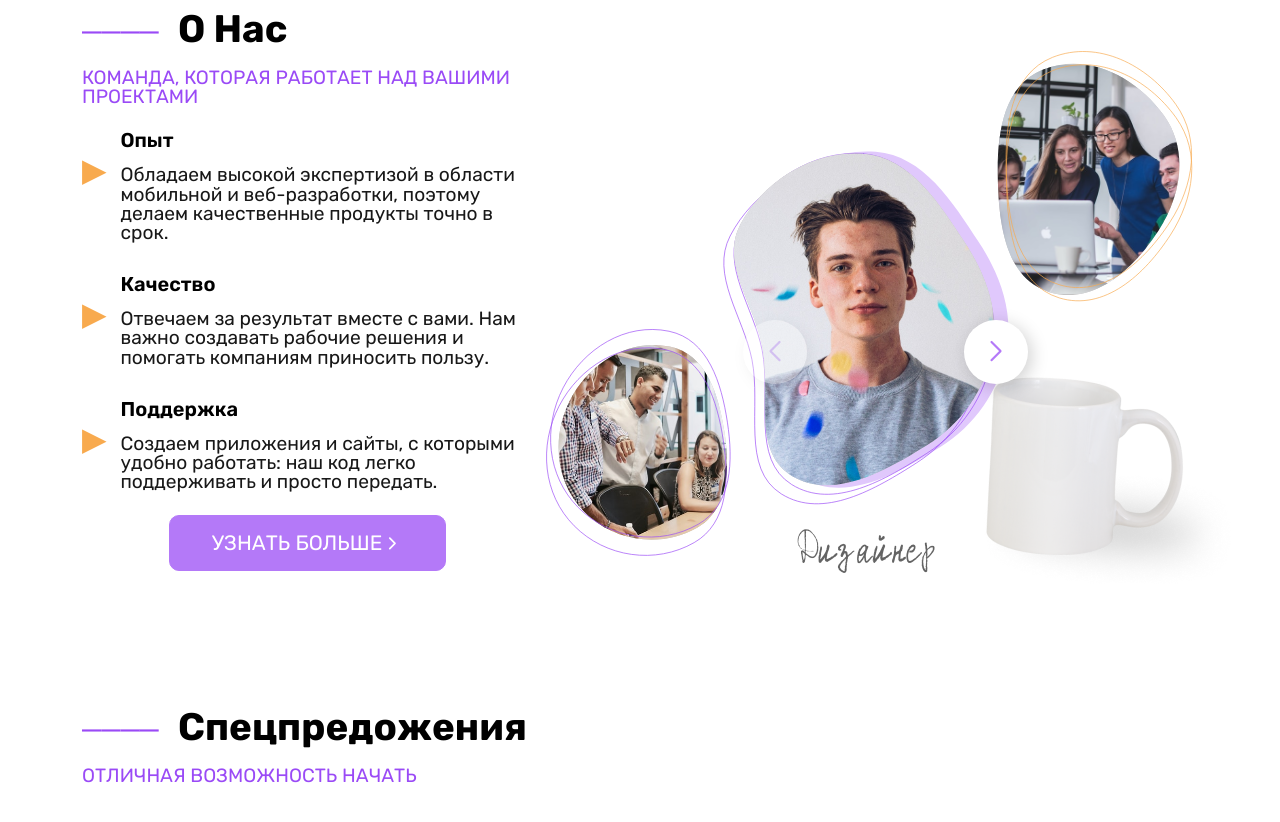
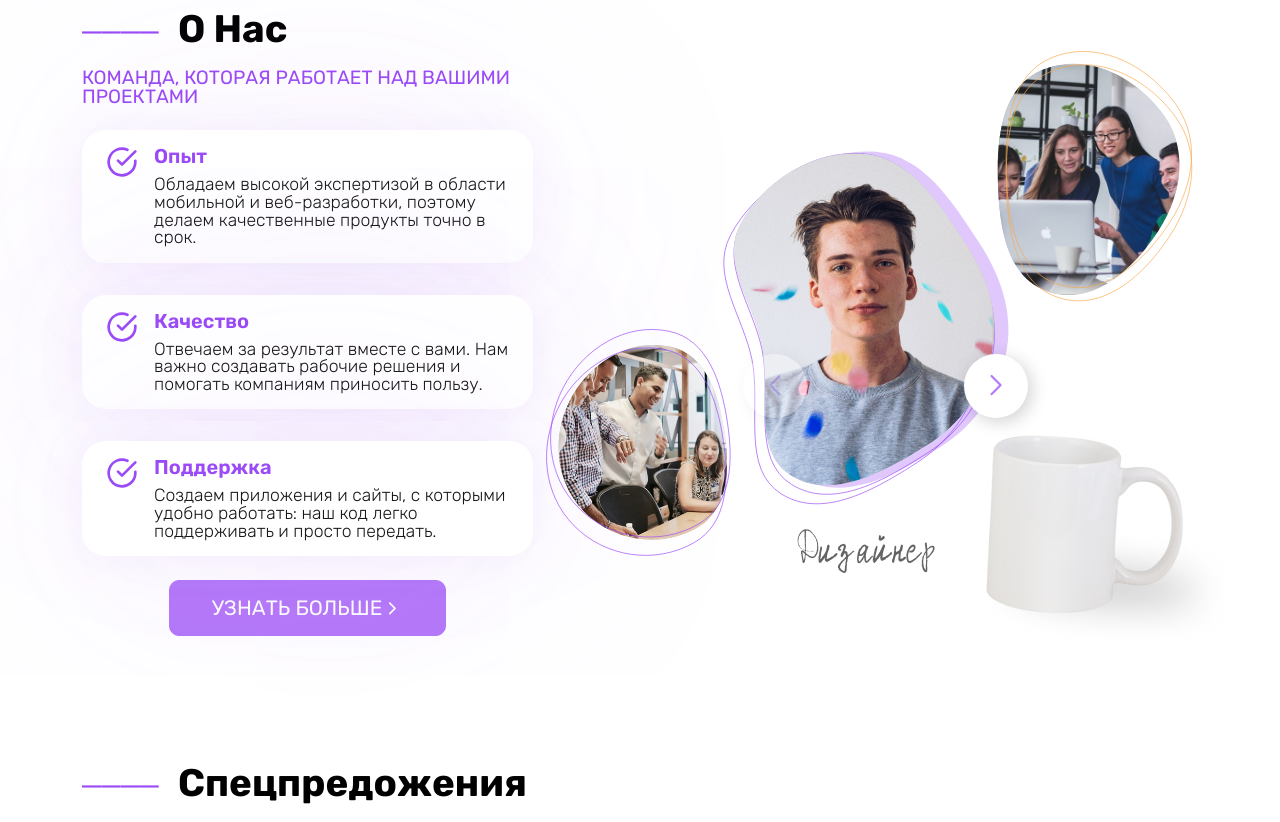
Before and after one commit to PIaiX/plaix, a React (Create React App) app: page / in a window 1280 px wide. Shown: the part 2120-2942 px from the top of the page. Built offline with nearby package versions, Linux system fonts and the light colour scheme.

Commit message:
section 4 changes

```diff
--- a/src/assets/style.css
+++ b/src/assets/style.css
@@ -473,6 +473,10 @@ h6 {
   color: #636363;
 }
 
+.flex-1 {
+  flex: 1;
+}
+
 @media (min-width: 1680px) {
   .container.custom-container {
     max-width: 1600px;
@@ -935,16 +939,12 @@ header .services .level-2 nav img {
   }
 }
 .sec-home-4 ul li {
-  padding-left: 2.4em;
+  background-color: #fff;
+  box-shadow: 0px 4px 357px rgba(180, 121, 248, 0.15), 0px 0.500862px 44.7019px rgba(180, 121, 248, 0.1);
+  border-radius: 1.5em;
+  padding: 1em 1.5em;
   position: relative;
-}
-.sec-home-4 ul li::before {
-  content: "▶";
-  color: #F8AA4E;
-  font-size: 2em;
-  position: absolute;
-  top: 1em;
-  left: 0em;
+  display: flex;
 }
 .sec-home-4 ul li:not(:first-child) {
   margin-top: 2em;
@@ -954,14 +954,24 @@ header .services .level-2 nav img {
     margin-top: 1.25em;
   }
 }
+.sec-home-4 ul li svg {
+  font-size: 2em;
+  margin-right: 0.5em;
+  color: #9A4AF6;
+}
 .sec-home-4 ul li h3 {
-  margin-bottom: 0.75em;
+  color: #9A4AF6;
+  margin-bottom: 0.5em;
   text-align: left;
 }
 @media (max-width: 575px) {
   .sec-home-4 ul li h3 {
     margin-bottom: 0.25em;
   }
+}
+.sec-home-4 ul li p {
+  font-size: 1.1em;
+  font-weight: 300;
 }
 @media (max-width: 575px) {
   .sec-home-4 ul li p {
--- a/src/assets/style.scss
+++ b/src/assets/style.scss
@@ -392,6 +392,8 @@ h6 {
 .script {font-family: $font-script;}
 .gray {color: $gray;}
 
+.flex-1 {flex: 1;}
+
 .container.custom-container {
     @media (min-width: 1680px){
         max-width: 1600px;
@@ -767,31 +769,34 @@ header {
     }
     ul {
         li {
-            padding-left: 2.4em;
+            background-color: #fff;
+            box-shadow: 0px 4px 357px rgba($color: $color-1, $alpha: .15), 0px 0.500862px 44.7019px rgba($color: $color-1, $alpha: .1);
+            border-radius: 1.5em;
+            padding: 1em 1.5em;
             position: relative;
-            &::before {
-                content: '▶';
-                color: $color-2;
-                font-size: 2em;
-                position: absolute;
-                top: 1em;
-                left: 0em;
-
-            }
             &:not(:first-child){
                 margin-top: 2em;
                 @media (max-width: 575px){
                     margin-top: 1.25em;
                 }
             }
+            display: flex;
+            svg {
+                font-size: 2em;
+                margin-right: .5em;
+                color: $color-4;
+            }
             h3 {
-                margin-bottom: .75em;
+                color: $color-4;
+                margin-bottom: .5em;
                 text-align: left;
                 @media (max-width: 575px){
                     margin-bottom: .25em;
                 }
             }
             p {
+                font-size: 1.1em;
+                font-weight: 300;
                 @media (max-width: 575px){
                     font-weight: 300;
                 }
--- a/src/pages/Home.jsx
+++ b/src/pages/Home.jsx
@@ -17,7 +17,7 @@ import stack from '../assets/imgs/stack.svg'
 import plant from '../assets/imgs/plant.png'
 import pencil from '../assets/imgs/pencil.png'
 import cup from '../assets/imgs/bg/bg-2.png'
-import { FiChevronRight } from "react-icons/fi"
+import { FiChevronRight, FiAward, FiHeadphones, FiCheckCircle } from "react-icons/fi"
 import {ReactComponent as Logo} from '../assets/imgs/logo.svg'
 import ArticlePreview from '../components/ArticlePreview'
 import FormCallback from '../components/FormCallback'
@@ -109,16 +109,25 @@ const Home = () => {
                                 <Col xl={10}>
                                     <ul className="list-unstyled">
                                         <li>
-                                            <h3>Опыт</h3>
-                                            <p className='fs-12'>Обладаем высокой экспертизой в области мобильной и веб-разработки, поэтому делаем качественные продукты точно в срок.</p>
+                                            <FiCheckCircle/>
+                                            <div className='flex-1'>
+                                                <h3>Опыт</h3>
+                                                <p>Обладаем высокой экспертизой в области мобильной и веб-разработки, поэтому делаем качественные продукты точно в срок.</p>
+                                            </div>
                                         </li>
                                         <li>
-                                            <h3>Качество</h3>
-                                            <p className='fs-12'>Отвечаем за результат вместе с вами. Нам важно создавать рабочие решения и помогать компаниям приносить пользу.</p>
+                                            <FiCheckCircle/>
+                                            <div className='flex-1'>
+                                                <h3>Качество</h3>
+                                                <p>Отвечаем за результат вместе с вами. Нам важно создавать рабочие решения и помогать компаниям приносить пользу.</p>
+                                            </div>
                                         </li>
                                         <li>
-                                            <h3>Поддержка</h3>
-                                            <p className='fs-12'>Создаем приложения и сайты, с которыми удобно работать: наш код легко поддерживать и просто передать.</p>
+                                            <FiCheckCircle/>
+                                            <div className='flex-1'>
+                                                <h3>Поддержка</h3>
+                                                <p>Создаем приложения и сайты, с которыми удобно работать: наш код легко поддерживать и просто передать.</p>
+                                            </div>
                                         </li>
                                     </ul>
                                     <button type='button' className='btn-1 fs-13 mt-4 mx-auto'>
```
Also changed, not shown: src/assets/style.min.css, 2 other files (tests, documents, lock files or other folders).
